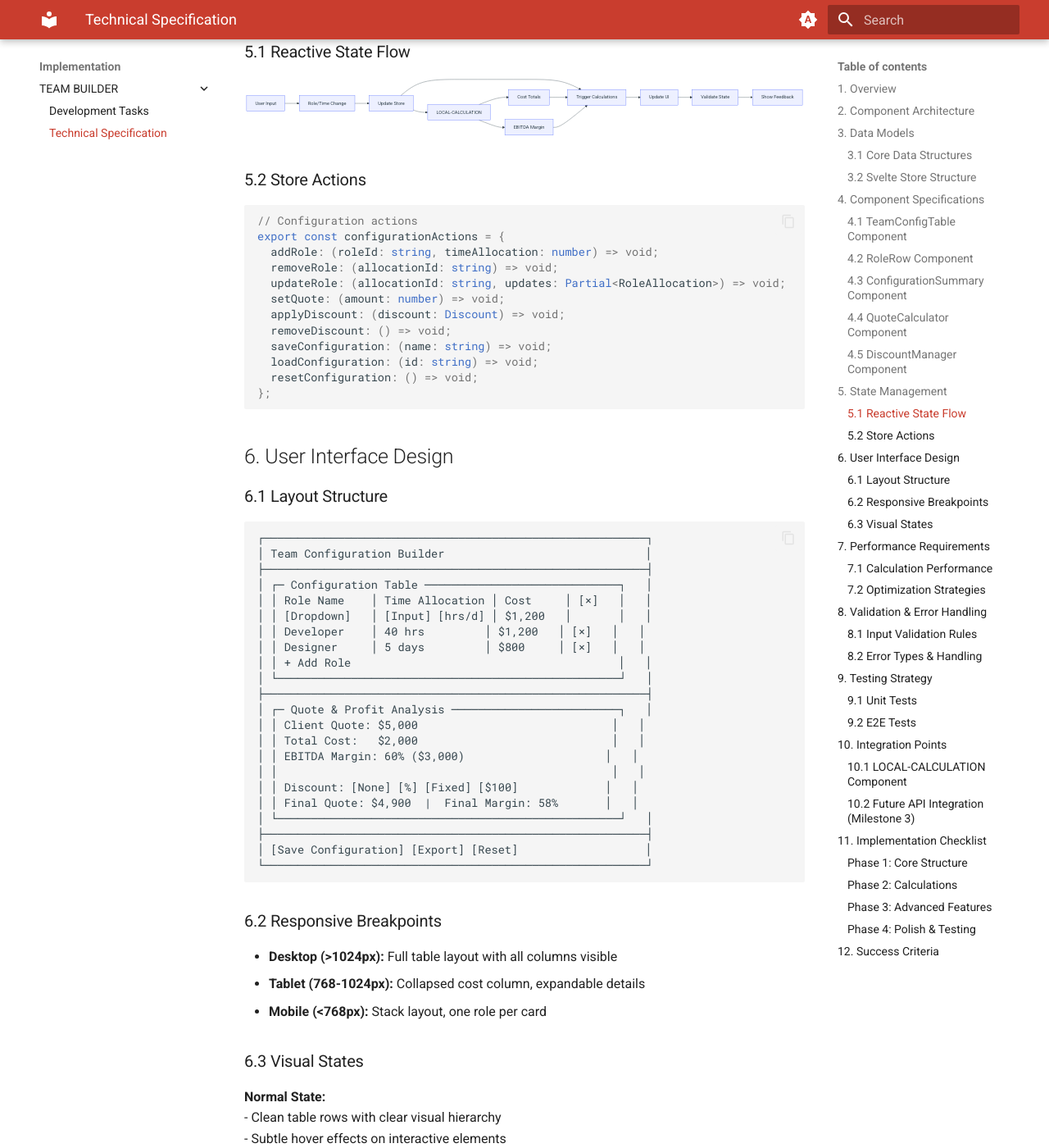
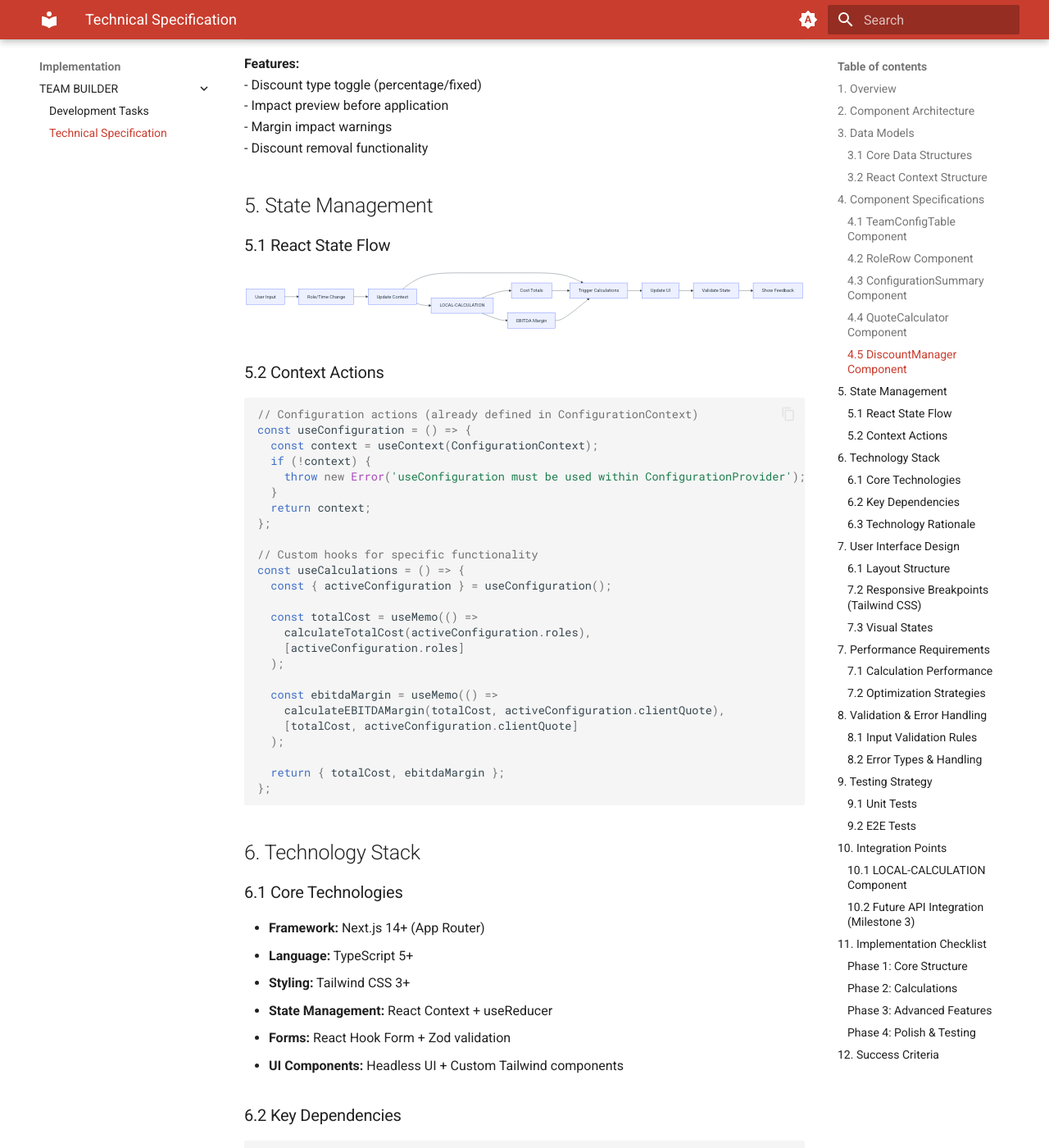
Before and after one commit to yeshwanth-divami/project-estimation, an MkDocs documentation site: the page built from docs/implementation/TEAM-BUILDER/technical-spec.md, in a window 1280 px wide and 1400 px high, scrolled down 4862 px. Shown: the whole window at 82% size. Built offline with MkDocs 1.6.1 and Material for MkDocs 9.7.7, drawn with Linux system fonts in a browser that asks for light colours; some of the changed text lies outside the part shown.

Commit message:
update stack with react

````diff
--- a/docs/implementation/TEAM-BUILDER/technical-spec.md
+++ b/docs/implementation/TEAM-BUILDER/technical-spec.md
@@ -4,7 +4,7 @@
 
 **Component Name:** TEAM-BUILDER
 **Type:** Frontend Interface Component
-**Technology Stack:** SvelteKit + Skeleton UI
+**Technology Stack:** React + Next.js + TypeScript + Tailwind CSS
 **Purpose:** Interactive table interface for building team configurations with real-time cost calculations
 **Build Phase:** Milestone 1 (Foundation)
 **Dependencies:** LOCAL-CALCULATION component
@@ -33,8 +33,8 @@ graph TD
     E --> E3[DiscountToggle]
 
     F[LOCAL-CALCULATION] --> A
-    G[Store: configurationState] --> A
-    H[Store: rateCardData] --> A
+    G[Context: ConfigurationContext] --> A
+    H[Context: RateCardContext] --> A
 ```
 
 ## 3. Data Models
@@ -87,11 +87,11 @@ interface RateCardEntry {
 }
 ```
 
-### 3.2 Svelte Store Structure
+### 3.2 React Context Structure
 
 ```typescript
-// stores/configuration.ts
-interface ConfigurationStore {
+// contexts/ConfigurationContext.tsx
+interface ConfigurationContextType {
   activeConfiguration: TeamConfiguration;
   savedConfigurations: TeamConfiguration[];
   rateCard: RateCardEntry[];
@@ -113,7 +124,7 @@ interface ConfigurationStore {
 ### 4.1 TeamConfigTable Component
 
 **Purpose:** Main table interface for role configuration
-**File:** `src/lib/components/TeamConfigTable.svelte`
+**File:** `src/components/TeamConfigTable.tsx`
 
 **Props:**
 ```typescript
@@ -122,28 +133,29 @@ interface TeamConfigTableProps {
   rateCard: RateCardEntry[];
   readonly?: boolean;
   maxRows?: number;
+  className?: string;
 }
 ```
 
 **Key Features:**
 
-- Dynamic row addition/removal
-- Role dropdown with search functionality
+- Dynamic row addition/removal using React state
+- Role dropdown with search functionality using React Select
 - Time allocation input with hours/days toggle
-- Real-time cost calculation per row
-- Drag-and-drop row reordering
-- Inline validation feedback
+- Real-time cost calculation per row using useMemo
+- Drag-and-drop row reordering with React DnD
+- Inline validation feedback with React Hook Form
 
 **Performance Requirements:**
 
-- Row calculations must complete within 100ms
+- Row calculations must complete within 100ms using React.memo
 - Support up to 20 rows without performance degradation
-- Debounced input handling for rapid typing
+- Debounced input handling using useDebounce hook
 
 ### 4.2 RoleRow Component
 
 **Purpose:** Individual configuration row with role selection and time allocation
-**File:** `src/lib/components/RoleRow.svelte`
+**File:** `src/components/RoleRow.tsx`
 
 **Props:**
 ```typescript
@@ -230,12 +242,12 @@ interface DiscountManagerProps {
 
 ## 5. State Management
 
-### 5.1 Reactive State Flow
+### 5.1 React State Flow
 
 ```mermaid
 graph LR
     A[User Input] --> B[Role/Time Change]
-    B --> C[Update Store]
+    B --> C[Update Context]
     C --> D[Trigger Calculations]
     D --> E[Update UI]
     E --> F[Validate State]
@@ -248,24 +260,78 @@ graph LR
     J --> D
 ```
 
-### 5.2 Store Actions
+### 5.2 Context Actions
 
 ```typescript
-// Configuration actions
-export const configurationActions = {
-  addRole: (roleId: string, timeAllocation: number) => void;
-  removeRole: (allocationId: string) => void;
-  updateRole: (allocationId: string, updates: Partial<RoleAllocation>) => void;
-  setQuote: (amount: number) => void;
-  applyDiscount: (discount: Discount) => void;
-  removeDiscount: () => void;
-  saveConfiguration: (name: string) => void;
-  loadConfiguration: (id: string) => void;
-  resetConfiguration: () => void;
+// Configuration actions (already defined in ConfigurationContext)
+const useConfiguration = () => {
+  const context = useContext(ConfigurationContext);
+  if (!context) {
+    throw new Error('useConfiguration must be used within ConfigurationProvider');
+  }
+  return context;
+};
+
+// Custom hooks for specific functionality
+const useCalculations = () => {
+  const { activeConfiguration } = useConfiguration();
+
+  const totalCost = useMemo(() =>
+    calculateTotalCost(activeConfiguration.roles),
+    [activeConfiguration.roles]
+  );
+
+  const ebitdaMargin = useMemo(() =>
+    calculateEBITDAMargin(totalCost, activeConfiguration.clientQuote),
+    [totalCost, activeConfiguration.clientQuote]
+  );
+
+  return { totalCost, ebitdaMargin };
 };
 ```
 
-## 6. User Interface Design
+## 6. Technology Stack
+
+### 6.1 Core Technologies
+- **Framework:** Next.js 14+ (App Router)
+- **Language:** TypeScript 5+
+- **Styling:** Tailwind CSS 3+
+- **State Management:** React Context + useReducer
+- **Forms:** React Hook Form + Zod validation
+- **UI Components:** Headless UI + Custom Tailwind components
+
+### 6.2 Key Dependencies
+```json
+{
+  "dependencies": {
+    "next": "^14.0.0",
+    "react": "^18.0.0",
+    "react-dom": "^18.0.0",
+    "typescript": "^5.0.0",
+    "tailwindcss": "^3.0.0",
+    "react-hook-form": "^7.0.0",
+    "zod": "^3.0.0",
+    "@headlessui/react": "^1.7.0",
+    "react-select": "^5.0.0",
+    "decimal.js": "^10.4.0"
+  },
+  "devDependencies": {
+    "@types/react": "^18.0.0",
+    "@types/node": "^20.0.0",
+    "eslint": "^8.0.0",
+    "prettier": "^3.0.0"
+  }
+}
+```
+
+### 6.3 Technology Rationale
+- **Next.js:** Excellent TypeScript support, built-in optimization, easy deployment
+- **Tailwind CSS:** Rapid styling, consistent design system, responsive utilities
+- **React Hook Form:** Performance-optimized forms with minimal re-renders
+- **Zod:** Type-safe validation that integrates well with TypeScript
+- **Decimal.js:** Precise financial calculations avoiding floating-point errors
+
+## 7. User Interface Design
 
 ### 6.1 Layout Structure
 
@@ -294,22 +360,32 @@ export const configurationActions = {
 └─────────────────────────────────────────────────────────┘
 ```
 
-### 6.2 Responsive Breakpoints
+### 7.2 Responsive Breakpoints (Tailwind CSS)
 
-- **Desktop (>1024px):** Full table layout with all columns visible
-- **Tablet (768-1024px):** Collapsed cost column, expandable details
-- **Mobile (<768px):** Stack layout, one role per card
+- **Desktop (lg: >1024px):** Full table layout with all columns visible
+- **Tablet (md: 768-1024px):** Collapsed cost column, expandable details
+- **Mobile (sm: <768px):** Stack layout using Tailwind's responsive grid
 
-### 6.3 Visual States
+**Tailwind Implementation:**
+```tsx
+<div className="grid grid-cols-1 md:grid-cols-4 lg:grid-cols-5 gap-4">
+  <div className="md:col-span-2">Role Selection</div>
+  <div className="md:col-span-1">Time Allocation</div>
+  <div className="hidden lg:block">Cost</div>
+  <div className="md:col-span-1">Actions</div>
+</div>
+```
+
+### 7.3 Visual States
 
 **Normal State:**
-- Clean table rows with clear visual hierarchy
-- Subtle hover effects on interactive elements
-- Currency formatting with proper alignment
+- Clean table rows with Tailwind's border and spacing utilities
+- Hover effects using `hover:bg-gray-50` classes
+- Currency formatting with proper alignment using `text-right`
 
 **Calculation State:**
-- Loading spinners during complex calculations
-- Debounced input feedback
+- Loading spinners using Tailwind's `animate-spin`
+- Debounced input feedback with `transition-colors`
 - Progressive calculation updates
 
 **Error State:**
@@ -464,25 +540,25 @@ interface FutureAPIIntegration {
 ## 11. Implementation Checklist
 
 ### Phase 1: Core Structure
-- [ ] Set up SvelteKit project with Skeleton UI
-- [ ] Create basic component structure
+- [ ] Set up Next.js project with TypeScript and Tailwind CSS
+- [ ] Create basic component structure with React functional components
 - [ ] Implement TeamConfigTable with static data
-- [ ] Add/remove row functionality
-- [ ] Basic styling and responsive layout
+- [ ] Add/remove row functionality using React state
+- [ ] Basic styling with Tailwind CSS and responsive layout
 
 ### Phase 2: Calculations
 - [ ] Integrate LOCAL-CALCULATION component
-- [ ] Real-time cost calculations per row
+- [ ] Real-time cost calculations per row using useMemo
 - [ ] Total cost calculation and display
 - [ ] EBITDA margin calculation
-- [ ] Performance optimization for calculations
+- [ ] Performance optimization with React.memo and useCallback
 
 ### Phase 3: Advanced Features
 - [ ] Quote input and profit analysis
 - [ ] Discount application (percentage and fixed)
-- [ ] Configuration saving to localStorage
+- [ ] Configuration saving to localStorage with React hooks
 - [ ] Import/export functionality
-- [ ] Input validation and error handling
+- [ ] Input validation with React Hook Form and error handling
 
 ### Phase 4: Polish & Testing
 - [ ] Complete responsive design
````
Also changed, not shown: other parts of docs/implementation/TEAM-BUILDER/technical-spec.md (+11 -0 lines), docs/implementation-roadmap.md (+11 -11 lines), docs/risk-assessment.md (+22 -19 lines).
